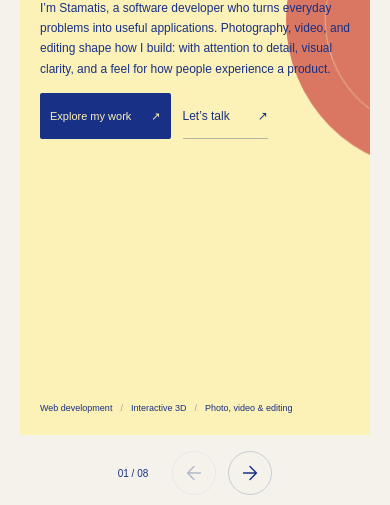
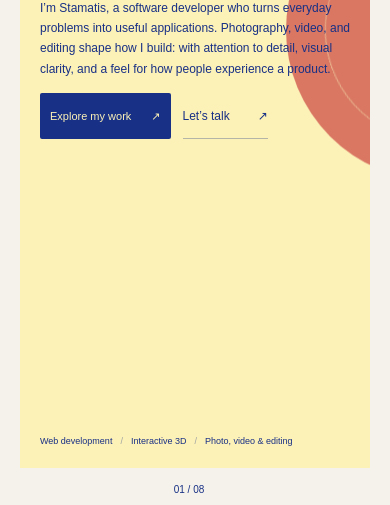
Before and after one commit to stamatisasv/stamatisasv.github.io, a website: page index.html in a window 390 px wide. Shown: the part 339-844 px from the top of the page. Drawn offline with Linux system fonts and the light colour scheme; files whose address does not match are found by name.

Commit message:
Update portfolio

```diff
--- a/style.css
+++ b/style.css
@@ -373,6 +373,5 @@ body{height:100dvh;display:flex;flex-direction:column;background:var(--paper)}
 .gallery-controls button svg{display:block;width:18px;height:18px;fill:none;stroke:currentColor;stroke-width:1.5;stroke-linecap:round;stroke-linejoin:round}
 @media(max-width:600px){
   .site-footer{align-items:center;padding-bottom:max(10px,env(safe-area-inset-bottom))}
-  .site-footer .gallery-controls button{width:44px;height:44px}
-  .site-footer .gallery-controls button svg{width:22px;height:22px}
+  .site-footer .gallery-controls button{display:none}
 }
```
